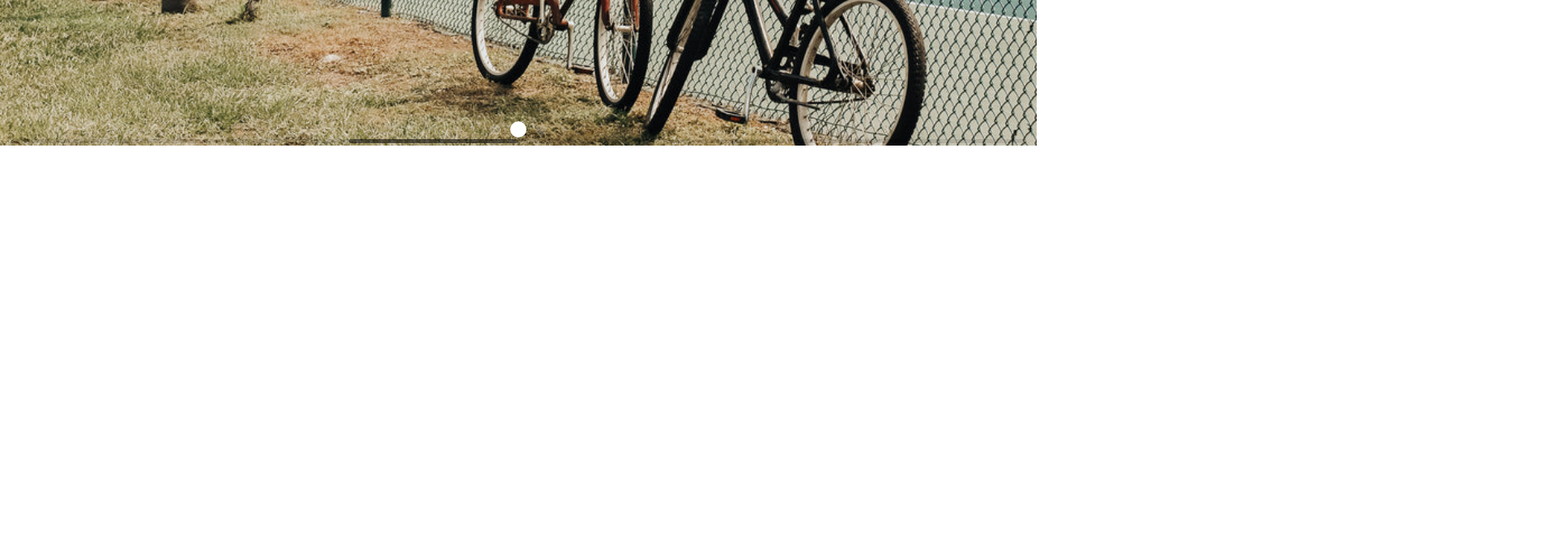
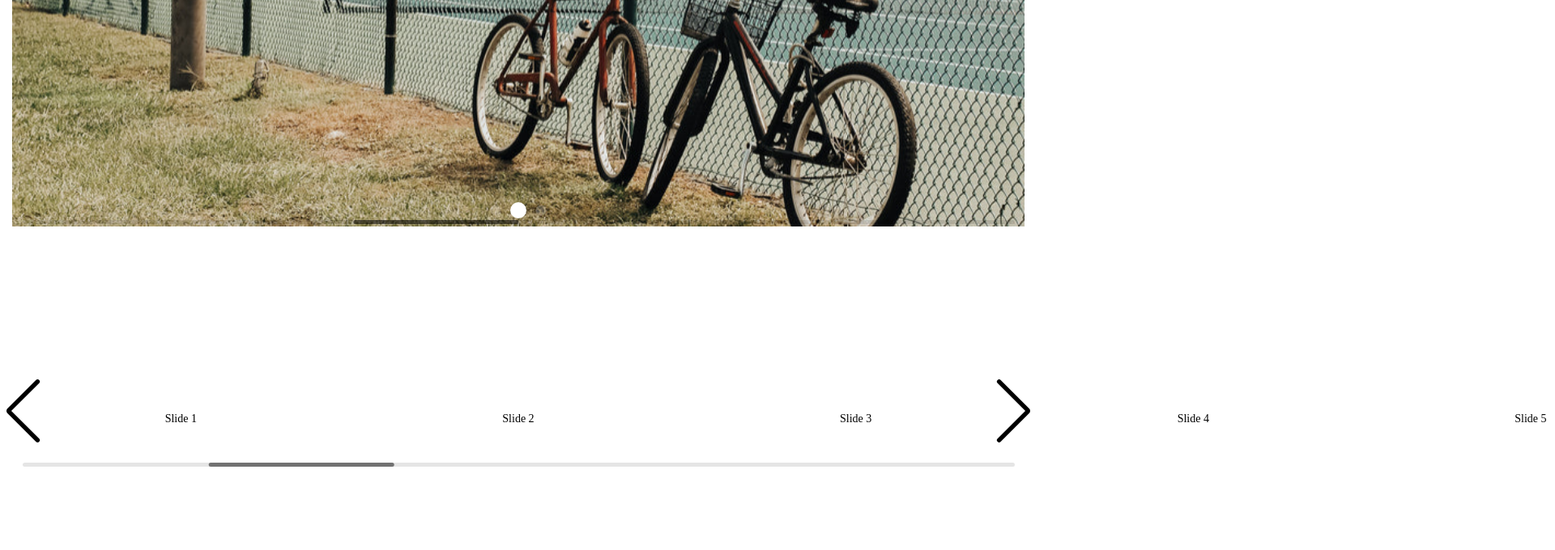
Before and after one commit to Albinaaaaa/slider-swiper, a plain HTML site: page index.html in a window 1280 px wide. Shown: the part 520-1200 px from the top of the page at 81% size, 1920 px wide, since content can reach past the window. Before the commit the page ends 800 px from the top, so only its background shows below. Drawn offline with nearby package versions, Linux system fonts and the light colour scheme.

Commit message:
add second slider

```diff
--- a/index.html
+++ b/index.html
@@ -87,6 +87,37 @@
             <!-- If we need scrollbar -->
             <div class="swiper-scrollbar"></div>
         </div>
+
+        <!-- Slider main container -->
+
+    </div>
+
+    <div class="wrapper">
+        <div class="swiper-two">
+            <!-- Additional required wrapper -->
+            <div class="swiper-wrapper swiper-wrapper_2">
+                <!-- Slides -->
+                <div class="swiper-slide swiper-slide_2">Slide 1</div>
+                <div class="swiper-slide swiper-slide_2">Slide 2</div>
+                <div class="swiper-slide swiper-slide_2">Slide 3</div>
+                <div class="swiper-slide swiper-slide_2">Slide 4</div>
+                <div class="swiper-slide swiper-slide_2">Slide 5</div>
+                <div class="swiper-slide swiper-slide_2">Slide 6</div>
+                <div class="swiper-slide swiper-slide_2">Slide 7</div>
+                <div class="swiper-slide swiper-slide_2">Slide 8</div>
+                <div class="swiper-slide swiper-slide_2">Slide 9</div>
+                <div class="swiper-slide swiper-slide_2">Slide 10</div>
+            </div>
+            <!-- If we need pagination -->
+            <div class="swiper-pagination"></div>
+
+            <!-- If we need navigation buttons -->
+            <div class="swiper-button-prev swiper-button-prev_2"></div>
+            <div class="swiper-button-next swiper-button-next_2"></div>
+
+            <!-- If we need scrollbar -->
+            <div class="swiper-scrollbar"></div>
+        </div>
     </div>
     <script src="https://cdn.jsdelivr.net/npm/swiper@8/swiper-bundle.min.js"></script>
     <script src="./script.js"></script>
--- a/script.js
+++ b/script.js
@@ -115,3 +115,27 @@ const swiper = new Swiper(".swiper", {
     itemRoleDescriptionMessage: "",
   },
 });
+
+const swiper2 = new Swiper(".swiper-two", {
+  // Optional parameters
+  // direction: "vertical",
+  loop: true,
+
+  slidesPerView: 3,
+
+  // If we need pagination
+  pagination: {
+    el: ".swiper-pagination",
+  },
+
+  // Navigation arrows
+  navigation: {
+    nextEl: ".swiper-button-next",
+    prevEl: ".swiper-button-prev",
+  },
+
+  // And if we need scrollbar
+  scrollbar: {
+    el: ".swiper-scrollbar",
+  },
+});
--- a/style/main.css
+++ b/style/main.css
@@ -1,3 +1,7 @@
+.wrapper {
+    padding: 100px 15px;
+}
+
 /* .swiper {
     width: 50%;
 } */
@@ -157,3 +161,37 @@
         transform: rotate(360deg);
     }
 }
+
+/* ------------ */
+
+.swiper-two {
+    width: 100%;
+    height: 100%;
+    position: relative;
+}
+
+.swiper-slide_2 {
+    padding: 30px;
+    text-align: center;
+    height: 100px;
+    /* width: 200px; */
+}
+
+.swiper-button-prev_2 {
+    position: absolute;
+    left: 0;
+    top: 50%;
+    transform: translateY(-50%);
+}
+
+.swiper-button-next_2 {
+    position: absolute;
+    right: 0;
+    top: 50%;
+    transform: translateY(-50%);
+}
+
+.swiper-button-prev_2::after,
+.swiper-button-next_2::after {
+    color: #000;
+}
```
